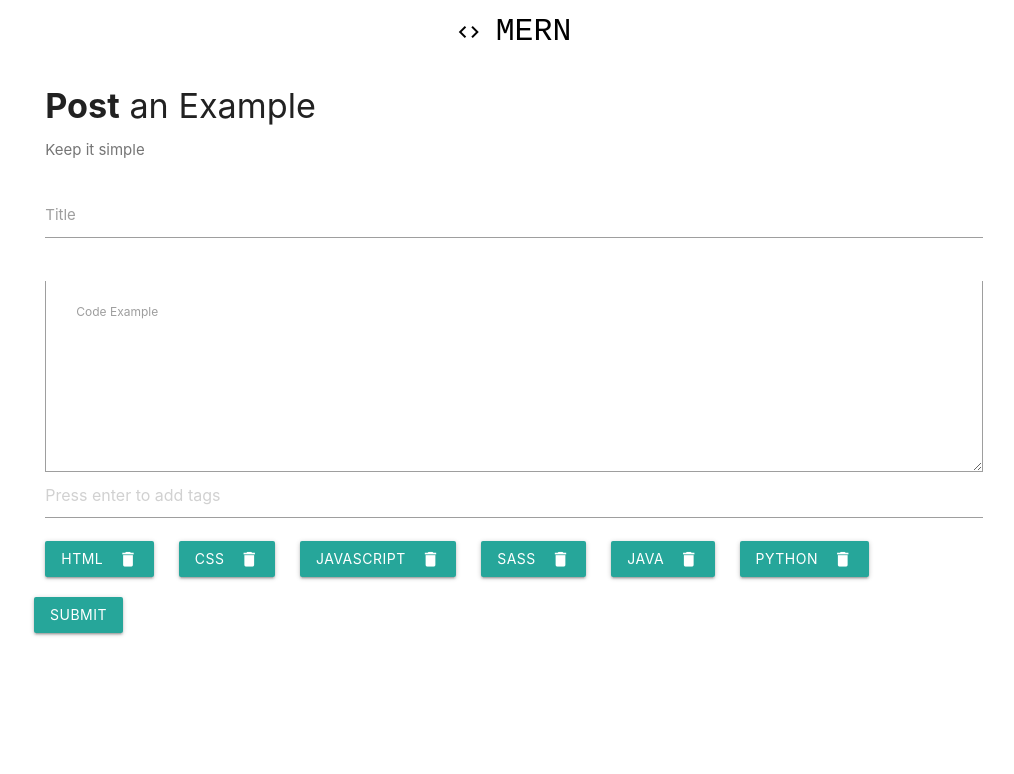
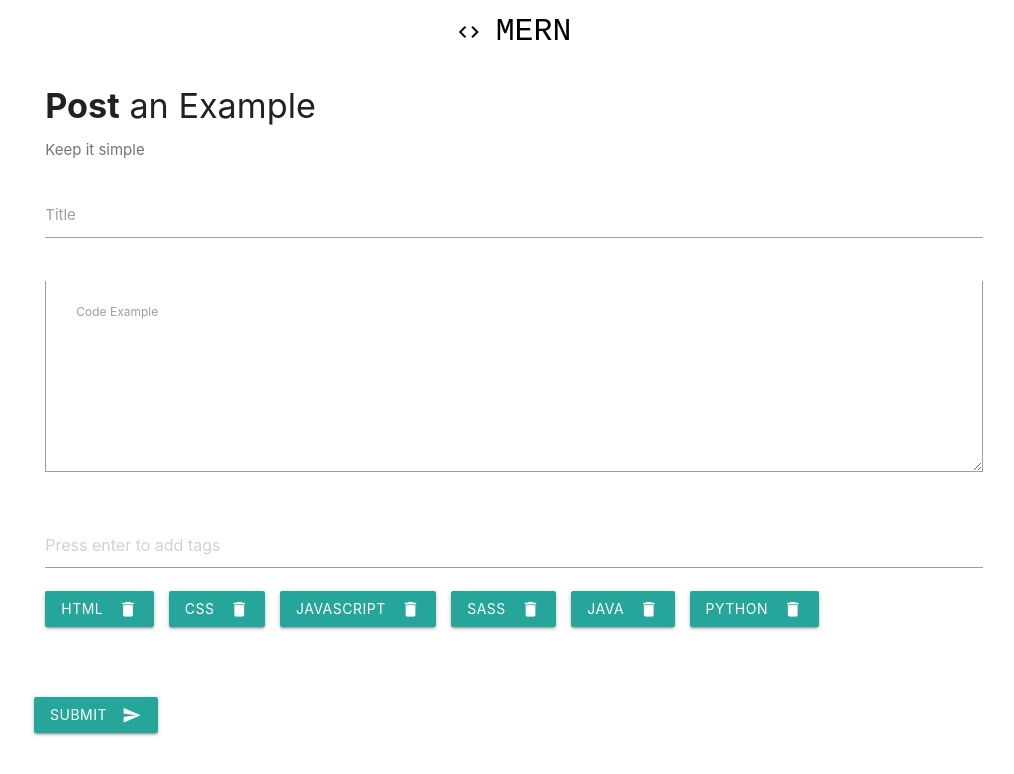
Before and after one commit to mujibsardar/just_examples, a React (Create React App) app in the folder frontend/: page /new-example in a window 1280 px wide. Shown: the top 774 px of the page, without its empty margins (126-1140 px from the left). Built offline with nearby package versions, Linux system fonts and the light colour scheme.

Commit message:
clean up example.js file

```diff
--- a/frontend/src/components/tags/Tags.js
+++ b/frontend/src/components/tags/Tags.js
@@ -16,7 +16,7 @@
     };
 
     return (
-      <div>
+      <div className="tag-wrapper">
         <input
           type="text"
           onKeyUp={event => (event.key === "Enter" ? addTags(event) : null)}
@@ -27,7 +27,7 @@
           <div id="tags-wrapper">
             <a className="waves-effect waves-light btn">
                 <i className="material-icons right" onClick={() => removeTags(index)}>delete</i>{tag}
-                {/* <button onClick={() => removeTags(index)}>x</button> */}
+
               </a>
               </div>
           ))}
--- a/frontend/src/components/tags/tags.css
+++ b/frontend/src/components/tags/tags.css
@@ -1,7 +1,7 @@
 #tags-wrapper {
     display: inline-block;
     position: relative;
-    padding-right: 25px;
+    padding-right: 15px;
     margin-top: 15px;
   }
 
@@ -38,3 +38,11 @@
   #tags-wrapper button:focus {
     outline: 1px solid black;
   }
+
+  button.btn.waves-effect.waves-light {
+    margin-top: 50px;
+}
+
+.tag-wrapper{
+    margin-top: 50px;
+}
--- a/frontend/src/containers/example-form/Example.js
+++ b/frontend/src/containers/example-form/Example.js
@@ -97,58 +97,6 @@
               name="content"
             ></textarea>
           </div>
-
-          {/*  <div className="row">
-            <div className="col s12">
-              <div className="input-field inline">
-                <a className="btn-floating btn-large waves-effect waves-light red">
-                  <i className="material-icons">add</i>
-                </a>
-                <span
-                  className="helper-text"
-                  data-error="wrong"
-                  data-success="right"
-                >
-                  Add tags
-                </span>
-
-              </div>
-
-            </div>
-
-             <div className="tags">
-              <a className="waves-effect waves-light btn">
-                <i className="material-icons left">cloud</i>C++
-              </a>
-              <a className="waves-effect waves-light btn">
-                <i className="material-icons left">cloud</i>Python
-              </a>
-              <a className="waves-effect waves-light btn">
-                <i className="material-icons right">cloud</i>JavaScript
-              </a>
-              <a className="waves-effect waves-light btn">
-                <i className="material-icons left">cloud</i>HTML
-              </a>
-              <a className="waves-effect waves-light btn">
-                <i className="material-icons left">cloud</i>CSS
-              </a>
-              <a className="waves-effect waves-light btn">
-                <i className="material-icons left">cloud</i>React
-              </a>
-              <a className="waves-effect waves-light btn">
-                <i className="material-icons left">cloud</i>jQuery
-              </a>
-              <a className="waves-effect waves-light btn">
-                <i className="material-icons left">cloud</i>Java
-              </a>
-              <a className="waves-effect waves-light btn">
-                <i className="material-icons left">cloud</i>C#
-              </a>
-              <a className="waves-effect waves-light btn">
-                <i className="material-icons left">cloud</i>SCSS
-              </a>
-            </div>
-          </div>    */}
         </form>
 
         <div className="row">
@@ -157,7 +105,12 @@
           </div>
         </div>
 
-        <button className="btn btn-success">Submit</button>
+
+        <button class="btn waves-effect waves-light" type="submit" name="action">Submit
+    <i class="material-icons right">send</i>
+  </button>
+
+        {/* <button className="btn btn-success">Submit</button> */}
       </div>
     );
   }
```
